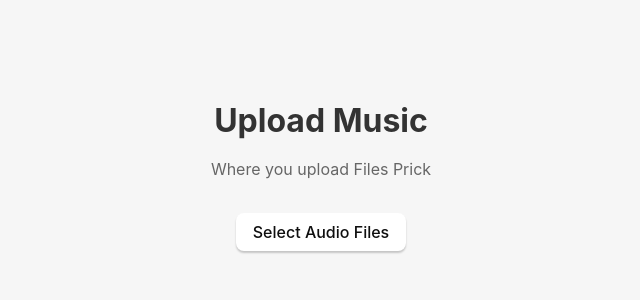
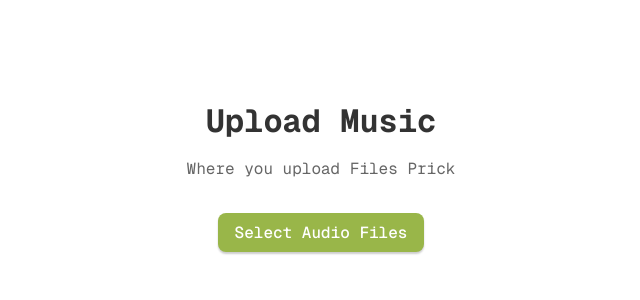
Before and after one commit to jaysteele13/jp3_organiser, a React (Vite) app in the folder jp3_organiser/: page / in a window 1280 px wide. Shown: the top 300 px of the page, without its empty margins (319-959 px from the left). Built offline with nearby package versions, Linux system fonts and the light colour scheme.

Commit message:
colour palette

```diff
--- a/jp3_organiser/src/App.module.css
+++ b/jp3_organiser/src/App.module.css
@@ -1,18 +1,4 @@
-:root {
-  font-family: Inter, Avenir, Helvetica, Arial, sans-serif;
-  font-size: 16px;
-  line-height: 24px;
-  font-weight: 400;
-
-  color: #0f0f0f;
-  background-color: #f6f6f6;
-
-  font-synthesis: none;
-  text-rendering: optimizeLegibility;
-  -webkit-font-smoothing: antialiased;
-  -moz-osx-font-smoothing: grayscale;
-  -webkit-text-size-adjust: 100%;
-}
+/* App-specific scoped styles */
 
 .container {
   margin: 0;
@@ -23,77 +9,7 @@
   text-align: center;
 }
 
-
 .row {
   display: flex;
   justify-content: center;
 }
-
-a {
-  font-weight: 500;
-  color: #646cff;
-  text-decoration: inherit;
-}
-
-a:hover {
-  color: #535bf2;
-}
-
-h1 {
-  text-align: center;
-}
-
-input,
-button {
-  border-radius: 8px;
-  border: 1px solid transparent;
-  padding: 0.6em 1.2em;
-  font-size: 1em;
-  font-weight: 500;
-  font-family: inherit;
-  color: #0f0f0f;
-  background-color: #ffffff;
-  transition: border-color 0.25s;
-  box-shadow: 0 2px 2px rgba(0, 0, 0, 0.2);
-}
-
-button {
-  cursor: pointer;
-}
-
-button:hover {
-  border-color: #396cd8;
-}
-button:active {
-  border-color: #396cd8;
-  background-color: #e8e8e8;
-}
-
-input,
-button {
-  outline: none;
-}
-/*
-@media (prefers-color-scheme: dark) {
-  :root {
-    color: #f6f6f6;
-    background-color: #2f2f2f;
-  }
-
-  a:hover {
-    color: #24c8db;
-  }
-
-  h1 {
-    color: #ffffff;
-  }
-
-  input,
-  button {
-    color: #ffffff;
-    background-color: #0f0f0f98;
-  }
-  button:active {
-    background-color: #0f0f0f69;
-  }
-} */
--- a/jp3_organiser/src/main.jsx
+++ b/jp3_organiser/src/main.jsx
@@ -1,5 +1,6 @@
 import React from "react";
 import ReactDOM from "react-dom/client";
+import "./styles/global.css";
 import App from "./App";
 
 ReactDOM.createRoot(document.getElementById("root")).render(
--- /dev/null
+++ b/jp3_organiser/src/styles/global.css
@@ -0,0 +1,172 @@
+/*
+ * Global Color Palette (Tetradic)
+ *
+ * Usage:
+ *   color: var(--primary);
+ *   background-color: var(--secondary);
+ *
+ * Palette:
+ *   --primary:     #B64963 (Rose)
+ *   --secondary:   #99B649 (Lime)
+ *   --tertiary:    #49B69C (Teal)
+ *   --quaternary:  #6649B6 (Purple)
+ */
+
+/* ===================
+   FONT FACE
+   =================== */
+@font-face {
+  font-family: 'Geist Mono';
+  src: url('../assets/font/Geist_Mono/GeistMono-VariableFont_wght.ttf') format('truetype');
+  font-weight: 100 900;
+  font-style: normal;
+  font-display: swap;
+}
+
+@font-face {
+  font-family: 'Geist Mono';
+  src: url('../assets/font/Geist_Mono/GeistMono-VariableFont_wght.ttf') format('truetype');
+  font-weight: 100 900;
+  font-style: italic oblique 10deg;
+  font-display: swap;
+}
+
+/* ===================
+   CSS VARIABLES
+   =================== */
+:root {
+  /* Color Palette */
+  --primary: #B64963;
+  --primary-hover: #9e3d54;
+  --secondary: #99B649;
+  --secondary-hover: #849e3d;
+  --tertiary: #49B69C;
+  --tertiary-hover: #3d9e86;
+  --quaternary: #6649B6;
+  --quaternary-hover: #573d9e;
+
+  /* Typography */
+  font-family: 'Geist Mono', monospace;
+  font-size: 16px;
+  line-height: 24px;
+  font-weight: 400;
+
+  /* Text rendering */
+  font-synthesis: none;
+  text-rendering: optimizeLegibility;
+  -webkit-font-smoothing: antialiased;
+  -moz-osx-font-smoothing: grayscale;
+  -webkit-text-size-adjust: 100%;
+}
+
+/* ===================
+   GLOBAL ELEMENT STYLES
+   =================== */
+a {
+  font-weight: 500;
+  color: var(--primary);
+  text-decoration: inherit;
+}
+
+a:hover {
+  color: var(--primary-hover);
+}
+
+h1 {
+  text-align: center;
+}
+
+/* ===================
+   INPUT STYLES
+   =================== */
+input {
+  border-radius: 8px;
+  border: 1px solid var(--quaternary);
+  padding: 0.6em 1.2em;
+  font-size: 1em;
+  font-weight: 500;
+  font-family: inherit;
+  outline: none;
+  transition: border-color 0.25s;
+}
+
+input:focus {
+  border-color: var(--primary);
+}
+
+/* ===================
+   DEFAULT BUTTON STYLES
+   =================== */
+button,
+.btn {
+  border-radius: 8px;
+  border: 1px solid transparent;
+  padding: 0.6em 1.2em;
+  font-size: 1em;
+  font-weight: 500;
+  font-family: inherit;
+  cursor: pointer;
+  outline: none;
+  background-color: var(--secondary);
+  color: #fff;
+  box-shadow: 0 2px 2px rgba(0, 0, 0, 0.2);
+  transition: background-color 0.2s ease, border-color 0.25s;
+}
+
+button:hover,
+.btn:hover {
+  background-color: var(--primary);
+  border-color: var(--primary);
+}
+
+button:active,
+.btn:active {
+  background-color: var(--primary-hover);
+}
+
+/* Button variants - use these classes for different colors */
+.btn-primary {
+  background-color: var(--primary);
+}
+.btn-primary:hover {
+  background-color: var(--primary-hover);
+}
+
+.btn-tertiary {
+  background-color: var(--tertiary);
+}
+.btn-tertiary:hover {
+  background-color: var(--tertiary-hover);
+}
+
+.btn-quaternary {
+  background-color: var(--quaternary);
+}
+.btn-quaternary:hover {
+  background-color: var(--quaternary-hover);
+}
+
+/* ===================
+   CARD & SECTION STYLES
+   =================== */
+.card {
+  background-color: var(--tertiary);
+  color: #fff;
+  border-radius: 8px;
+  padding: 1.5rem;
+}
+
+.card-alt {
+  background-color: var(--quaternary);
+}
+
+.section {
+  background-color: var(--quaternary);
+  color: #fff;
+  border-radius: 8px;
+  padding: 2rem;
+}
+
+.section-alt {
+  background-color: var(--tertiary);
+}
--- a/jp3_organiser/src/utils/global.module.css
+++ /dev/null
@@ -1,15 +0,0 @@
-/* Tetadic Colour Pallete, text will mostly remain the same other than the occasional titles having these colours
-- Buttons will take secondary, on hover will be primary
-- Cards and Sections will take either tertiary or quaternary.
-
-
-*/
-
-:root {
-  --primary-color: #B64963;
-  --secondary-color: #99B649;
-  --tertiary-color: #49B69C;
-  --quaternary-color: #6649B6;
-  --background-color: #f6f6f6;
-  --text-color: #0f0f0f;
-}
```
